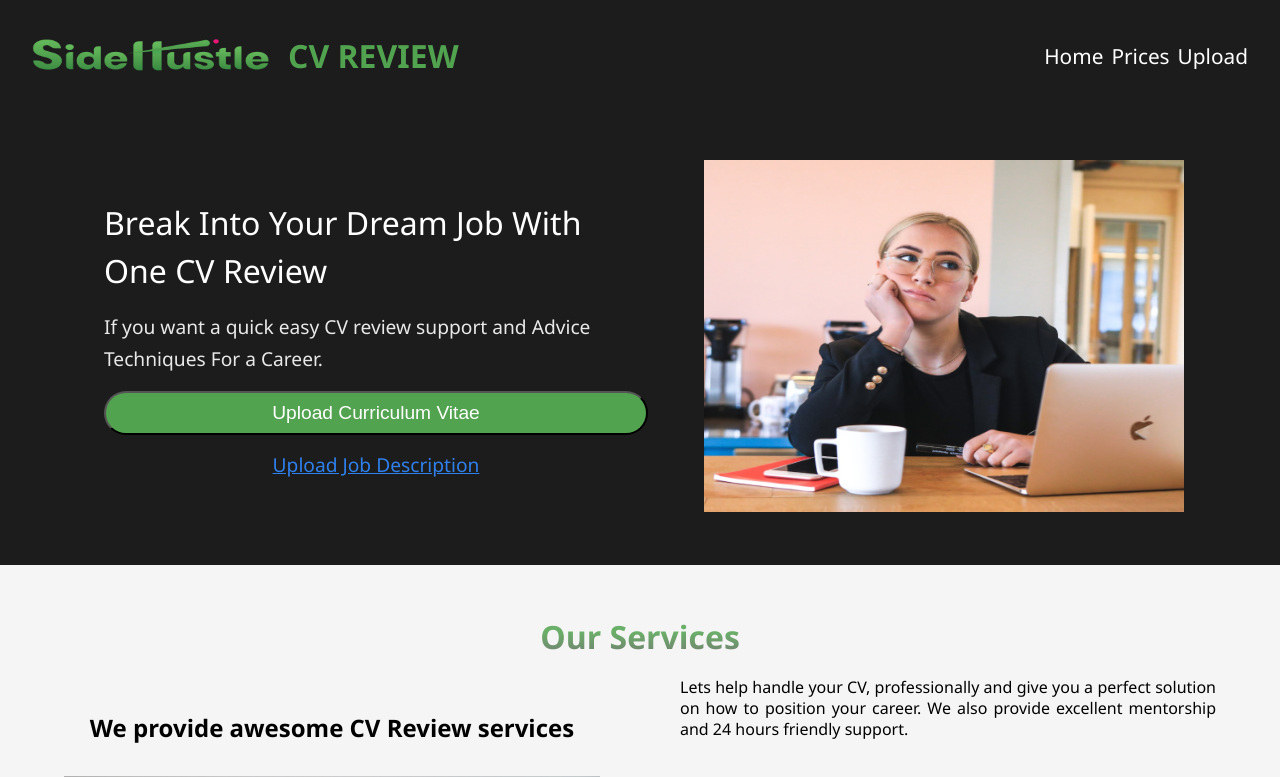
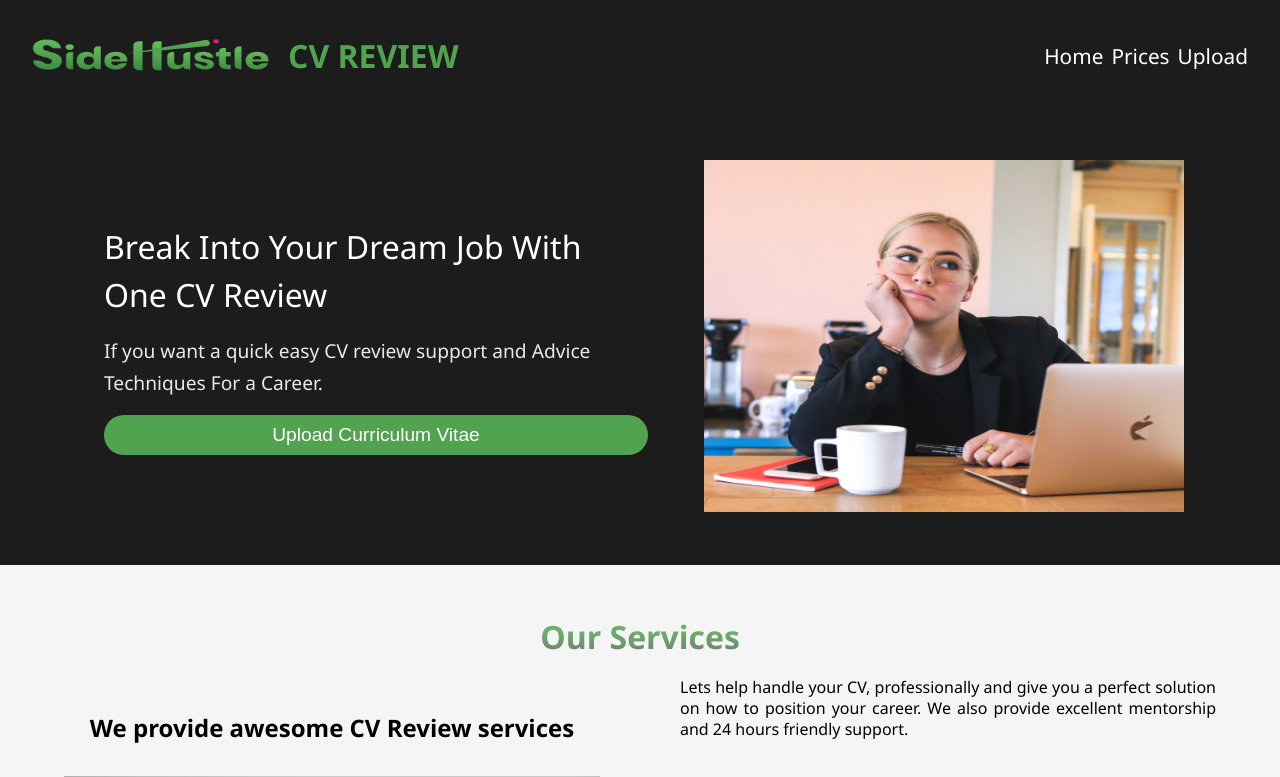
Before and after one commit to Christiano112/side-hustle-cv-review, a React (Create React App) app: page / in a window 1280 px wide. Shown: the top 777 px of the page. Built offline with nearby package versions, Linux system fonts and the light colour scheme.

Commit message:
removed the job description link

```diff
--- a/src/components/main.js
+++ b/src/components/main.js
@@ -18,7 +18,7 @@ const Main = () => {
                     <p>If you want a quick easy CV review support and Advice Techniques For a Career.</p>
                     <div className="main-btn">
                         <button onClick={() => handleShow(display)}>Upload Curriculum Vitae</button>
-                        <a href="#job">Upload Job Description</a>
+                        {/* <a href="#job">Upload Job Description</a> */}
                     </div>
                 </section>
 
--- a/src/components/styles/styles.scss
+++ b/src/components/styles/styles.scss
@@ -110,6 +110,8 @@ main {
                 font-size: 1.5rem;
                 line-height: 2rem;
                 width: 100%;
+                border: none;
+                outline: none;
             }
 
             a {
```
